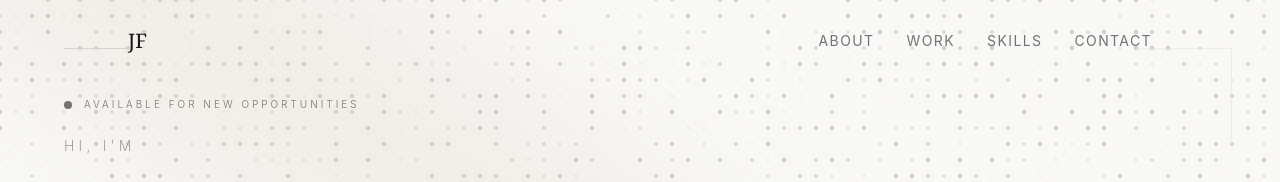
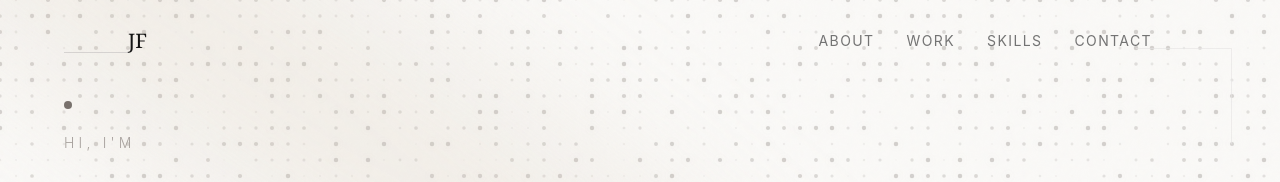
Before and after one commit to joelfrancis1122/portfolioo, a React (Vite) app: page / in a window 1280 px wide. Shown: the top 182 px of the page. Built offline with nearby package versions, Linux system fonts and the light colour scheme; the HTML template or start-up script is replaced by a standard one.

Commit message:
rem: removed text for a while

```diff
--- a/src/components/Hero.tsx
+++ b/src/components/Hero.tsx
@@ -289,7 +289,7 @@ export const Hero = () => {
             <span className="relative inline-flex rounded-full h-2 w-2 bg-stone-500"></span>
           </span>
           <span className="text-[10px] uppercase tracking-[0.3em] text-stone-500 font-light">
-            Available for new opportunities
+            {/* Available for new opportunities */}
           </span>
         </motion.div>
 
```
